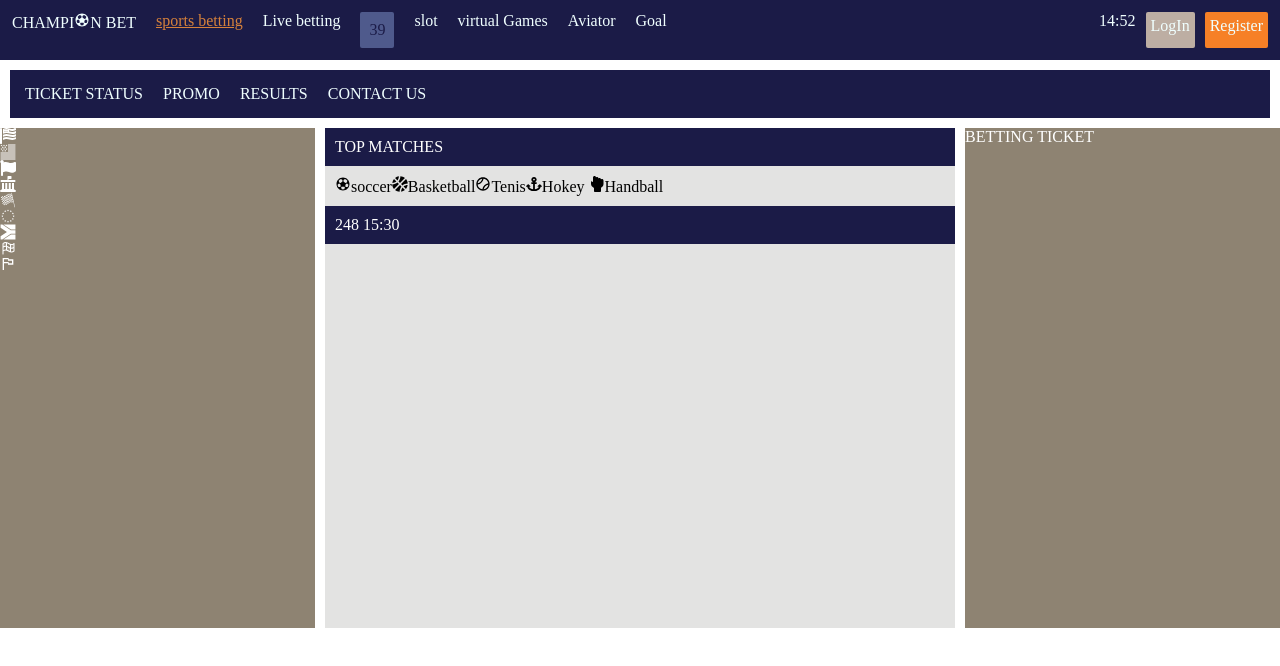
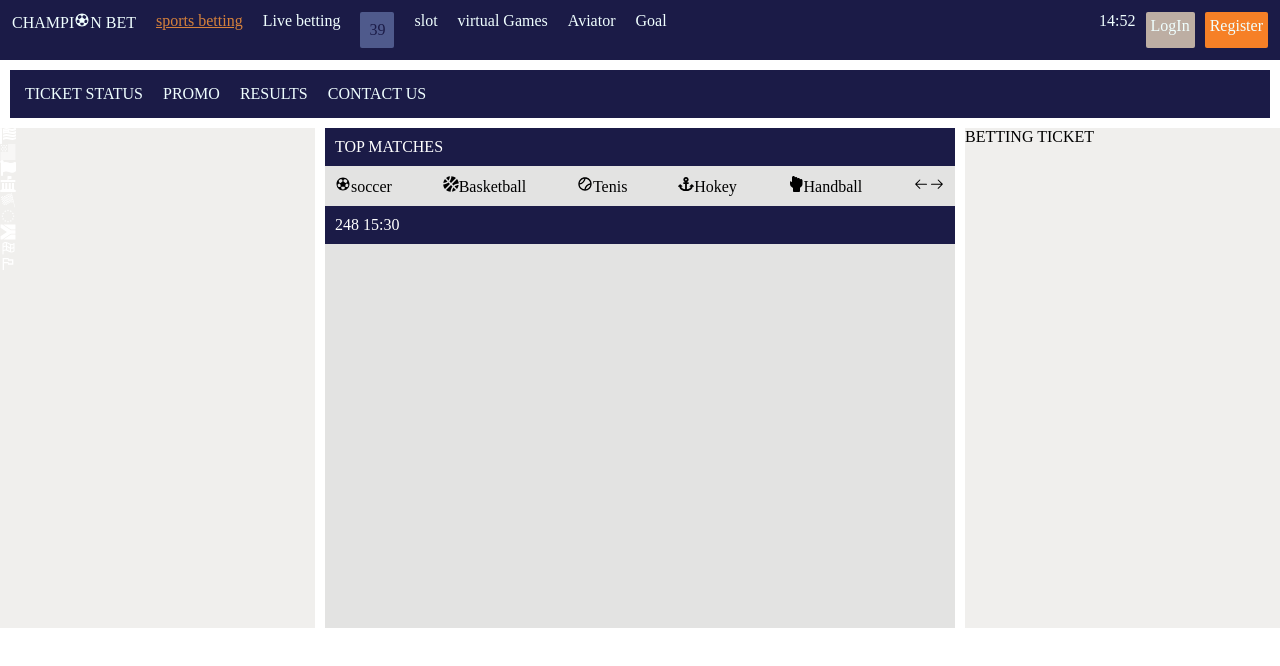
Before and after one commit to nawagirwacatherine/ONLINE-APP, a React (Vite) app in the folder online-app/: page / in a window 1280 px wide. Shown: the top 666 px of the page. Built offline with nearby package versions, Linux system fonts and the light colour scheme.

Commit message:
align items in content2

```diff
--- a/online-app/src/App.css
+++ b/online-app/src/App.css
@@ -77,7 +77,7 @@ text-decoration: underline;
   display: flex;
   flex-direction: column;
 align-self: flex-start;
-background-color: rgb(142, 131, 114);
+background-color: rgb(240, 239, 237);
 width: 30%;
 height: 500px;
 }
@@ -102,6 +102,9 @@ height: 500px;
 .content2-item2 {
   color: black;
   padding: 10px;
+  display: flex;
+  justify-content: space-between;
+  gap: 20px;
 
 }
 
@@ -111,7 +114,8 @@ height: 500px;
 }
 
 .content3 {
-  background-color: rgb(142, 131, 114);
+  color: black;
+  background-color: rgb(240, 239, 237);
   width: 30%;
 
 }
--- a/online-app/src/components/Content2.jsx
+++ b/online-app/src/components/Content2.jsx
@@ -3,6 +3,9 @@ import { FaBasketballBall } from "react-icons/fa";
 import { CgTennis } from "react-icons/cg";
 import { FaAnchor } from "react-icons/fa";
 import { FaHandBackFist } from "react-icons/fa6";
+import { GoArrowLeft } from "react-icons/go";
+import { GoArrowRight } from "react-icons/go";
+
 
 function Content2 () {
 
@@ -19,6 +22,9 @@ function Content2 () {
         <span> <FaHandBackFist />
         Handball</span>
 
+        <div className="arrows"><GoArrowLeft /><GoArrowRight />
+        </div>
+
     </div>
     <div className="content2-item3">248 15:30</div>
     </div>
```
